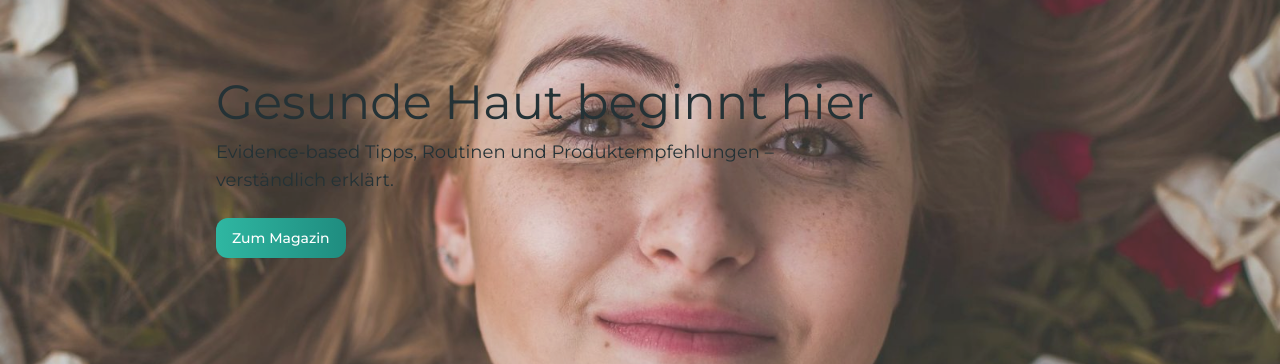
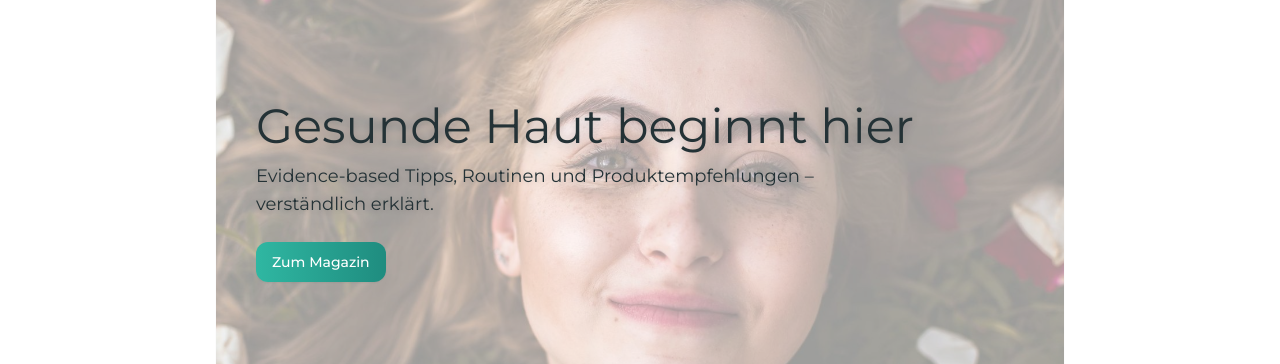
Before and after one commit to hautgesundheitmagazin-hub/website, a Next.js app: page / in a window 1280 px wide. Shown: the part 173-537 px from the top of the page. Built offline with nearby package versions, Linux system fonts and the light colour scheme; no server answers.

Commit message:
Update page.tsx

```diff
--- a/src/app/page.tsx
+++ b/src/app/page.tsx
@@ -43,38 +43,49 @@ function sortByDateDesc(posts: BlogPost[]) {
   });
 }
 
-// --- UI: Hero ---
 function HeroBanner() {
   return (
-    <section className="relative w-full">
-      {/* Hero-Image */}
-      <div className="relative w-full min-h-[320px] sm:min-h-[420px] md:min-h-[520px]">
+    <section className="w-full">
+      <div className="w-full max-w-4xl mx-auto px-6 pt-6">
+        <div className="relative min-h-[320px] sm:min-h-[420px] md:min-h-[520px] rounded-2xl overflow-hidden shadow-sm">
+          {/* Bild (keine zusätzliche Opacity, wir arbeiten mit weißem Overlay) */}
           <Image
-          src="/hero-picture-gesunde-haut.jpg" // <— passe den Pfad an, falls nötig
+            src="/hero-picture-gesunde-haut.jpg"
             alt="Gesunde Haut – Hero"
             fill
             priority
             unoptimized
             sizes="100vw"
-          className="object-cover opacity-80"
+            className="object-cover"
           />
-        {/* leichte Abdunklung + Lesbarkeits-Overlay */}
-        <div className="absolute inset-0 bg-black/10" />
+
+          {/* Weißes Overlay -> höhere Durchsichtigkeit des Bildes */}
+          <div className="absolute inset-0 bg-white/60" />
+
           {/* Text-Overlay */}
           <div className="absolute inset-0 flex items-center">
-          <div className="w-full max-w-4xl mx-auto px-6">
+            <div className="w-full px-6 sm:px-10 py-8">
               <h1
                 className="font-highlight text-3xl sm:text-4xl md:text-5xl leading-tight"
                 style={{
                   color: "var(--graphite,#243236)",
                   fontFamily: "var(--font-montserrat, Montserrat, system-ui, sans-serif)",
+                  textShadow: "0 2px 10px rgba(0,0,0,0.20)",
                 }}
               >
                 Gesunde Haut beginnt hier
               </h1>
-            <p className="mt-3 max-w-2xl text-base sm:text-lg" style={{ color: "var(--graphite,#243236)" }}>
+
+              <p
+                className="mt-3 max-w-2xl text-base sm:text-lg"
+                style={{
+                  color: "var(--graphite,#243236)",
+                  textShadow: "0 1px 6px rgba(0,0,0,0.15)",
+                }}
+              >
                 Evidence-based Tipps, Routinen und Produktempfehlungen – verständlich erklärt.
               </p>
+
               <div className="mt-6">
                 <Button asChild>
                   <Link href="/blog">Zum Magazin</Link>
@@ -83,9 +94,11 @@ function HeroBanner() {
             </div>
           </div>
         </div>
+      </div>
     </section>
   );
 }
+
 
 // --- UI ---
 function BlogLanding({ featured, rest }: BlogLandingProps) {
```
Lines whose indentation alone changed are shown as unchanged.
